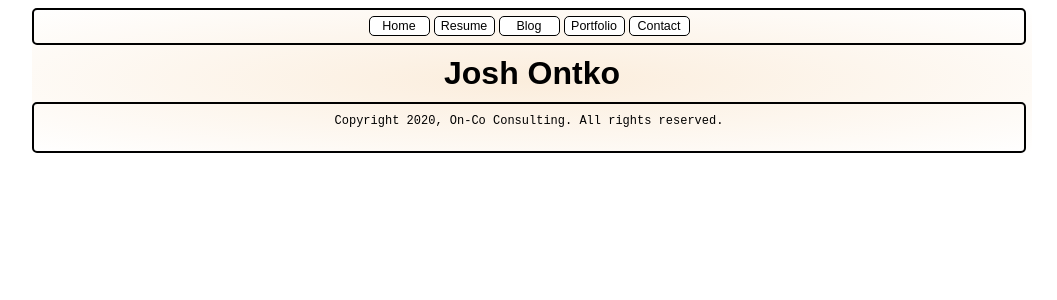
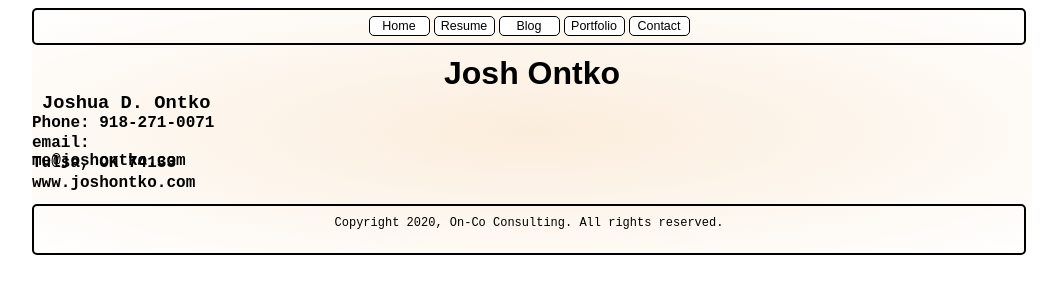
Before and after one commit to jontko/Resume, an Angular app: page /contact in a window 1280 px wide. Before the commit this address led to /. Shown: the top 300 px of the page, without its empty margins (108-1165 px from the left). Built offline with nearby package versions, Linux system fonts and the light colour scheme.

Commit message:
Adding link to Contact page

```diff
--- a/src/app/app-routing.module.ts
+++ b/src/app/app-routing.module.ts
@@ -24,13 +24,19 @@ const routes: Routes = [
   {
     path: 'blog',
     loadChildren: () =>
-      import('./blog/blog.module').then(b => b.BlogModule)
+      import('./blog/blog.module').then(m => m.BlogModule)
   },
 
   {
     path: 'portfolio',
     loadChildren: () =>
-      import('./portfolio/portfolio.module').then(p => p.PortfolioModule)
+      import('./portfolio/portfolio.module').then(m => m.PortfolioModule)
+  },
+
+  {
+    path:'contact',
+    loadChildren: () =>
+      import('./contact/contact.module').then(m => m.ContactModule)
   }
 ];
 
--- /dev/null
+++ b/src/app/contact/contact.component.html
@@ -0,0 +1,5 @@
+<h3>Joshua D. Ontko</h3> <br>
+<h4>Phone: 918-271-0071</h4> <br>
+<h4>email: me@joshontko.com</h4> <br>
+<h4>Tulsa, OK 74133</h4> <br>
+<h4>www.joshontko.com</h4>
--- /dev/null
+++ b/src/app/contact/contact.component.ts
@@ -0,0 +1,15 @@
+import { Component, OnInit } from '@angular/core';
+
+@Component({
+  selector: 'app-contact',
+  templateUrl: './contact.component.html',
+  styleUrls: ['./contact.component.css']
+})
+export class ContactComponent implements OnInit {
+
+  constructor() { }
+
+  ngOnInit() {
+  }
+
+}
--- /dev/null
+++ b/src/app/contact/contact.module.ts
@@ -0,0 +1,20 @@
+import { NgModule } from '@angular/core';
+import { CommonModule } from '@angular/common';
+import { ContactComponent } from './contact.component';
+import {Routes, RouterModule } from '@angular/router';
+
+const routes: Routes = [{ path: '', component: ContactComponent}];
+
+@NgModule({
+  declarations: [
+    ContactComponent
+  ],
+  imports: [
+    CommonModule,
+    RouterModule.forChild(routes)
+  ],
+  exports: [
+    ContactComponent
+  ]
+})
+export class ContactModule { }
--- a/src/app/header/header.component.html
+++ b/src/app/header/header.component.html
@@ -1,7 +1,7 @@
 <div class="head">
-    <a routerLink="" class="button">Home</a>
-    <a routerLink="/resume" class="button">Resume</a>
-    <a routerLink="/blog" class="button">Blog</a>
-    <a routerLink="/portfolio" class="button">Portfolio</a>
-    <a class="button">Contact</a>
+    <a routerLink=""            class="button">Home</a>
+    <a routerLink="/resume"     class="button">Resume</a>
+    <a routerLink="/blog"       class="button">Blog</a>
+    <a routerLink="/portfolio"  class="button">Portfolio</a>
+    <a routerLink="/contact"    class="button">Contact</a>
 </div>
```
Also changed, not shown: src/app/contact/contact.component.css (added), 1 other file (tests, documents, lock files or other folders).
